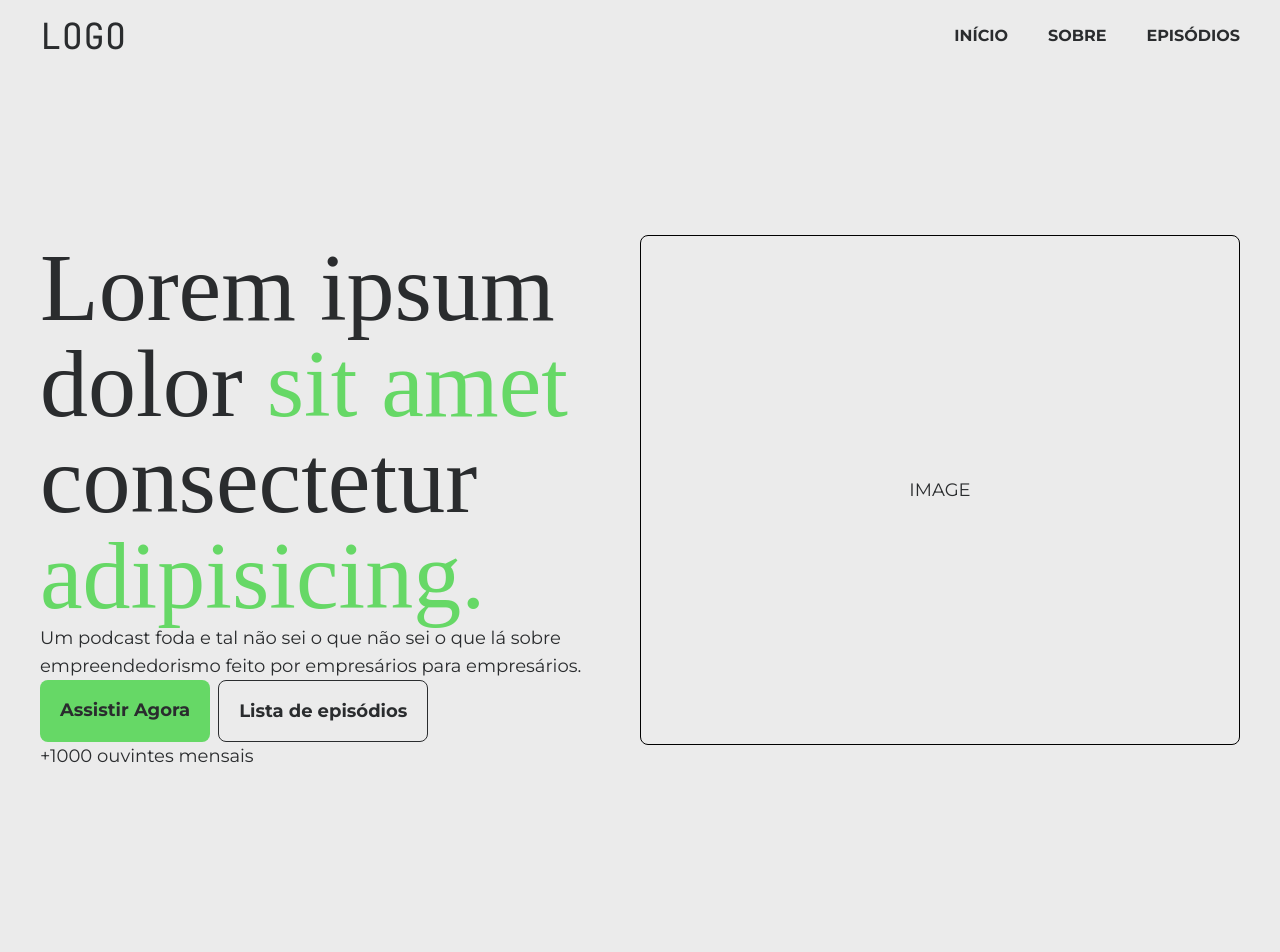
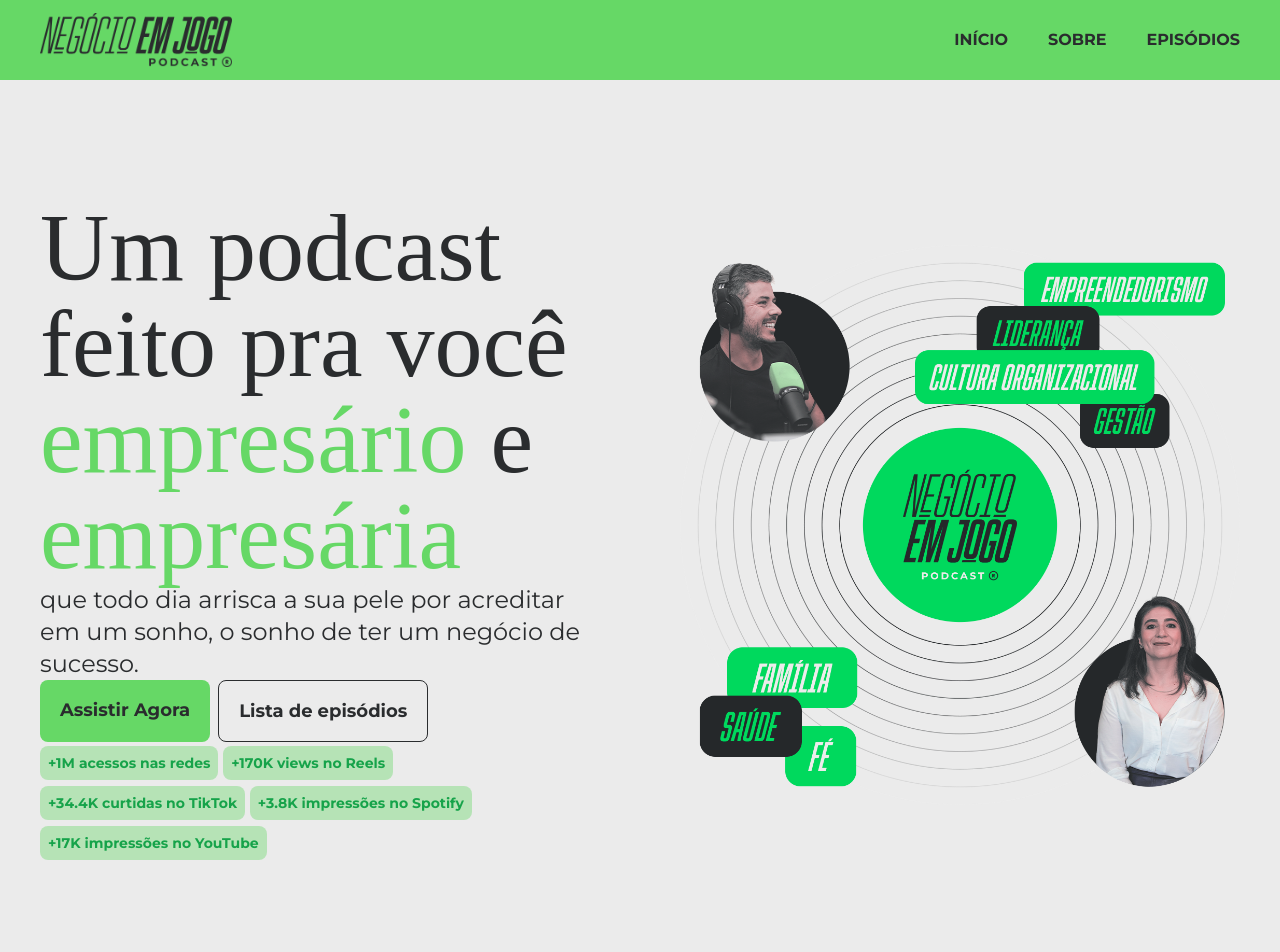
Before and after one commit to lodiped/move-resite, a SvelteKit app: page /podcast in a window 1280 px wide. Shown: the top 952 px of the page. Built offline with nearby package versions, Linux system fonts and the light colour scheme; a web font is replaced by a local one.

Commit message:
podcast site hero section bonito

```diff
--- a/src/routes/podcast/+page.svelte
+++ b/src/routes/podcast/+page.svelte
@@ -1,5 +1,7 @@
 <script>
 	import { onMount } from 'svelte';
+	import heroNej from '$lib/assets/nej/hero.png';
+	import headerNej from '$lib/assets/nej/header.png';
 	//Função que mede se a página está scrollada até o topo
 	let atTop = $state(true);
 	function handleScroll() {
@@ -20,31 +22,33 @@
 
 <header
 	class={atTop
-		? 'fixed text-nejblack py-4 transition-all top-0 left-0 w-full flex justify-center'
-		: 'fixed text-nejblack py-4 bg-stone-500/5 transition-all backdrop-blur border-b border-black/5 drop-shadow top-0 left-0 w-full flex justify-center'}
+		? 'fixed text-nejblack bg-nej py-4 transition-all top-0 left-0 w-full flex justify-center'
+		: 'fixed text-nejblack py-4 bg-nej/50 transition-all backdrop-blur border-b border-black/5 drop-shadow top-0 left-0 w-full flex justify-center'}
 >
-	<div class="w-[1200px] flex justify-between items-center">
-		<div class="text-4xl">LOGO</div>
+	<div class="w-[1200px] h-12 flex justify-between items-center">
+		<a href="/podcast"><img src={headerNej} alt="" class=" w-48" /></a>
 		<div class="flex gap-10">
-			<a href="/" class="uppercase font-montserrat font-bold">início</a>
+			<a href="/podcast" class="uppercase font-montserrat font-bold">início</a>
 			<a href="#sobre" class="uppercase font-montserrat font-bold">sobre</a>
 			<a href="#episodios" class="uppercase font-montserrat font-bold">episódios</a>
 		</div>
 	</div>
 </header>
 <div
-	class="bg-[#ebebeb] font-montserrat text-nejblack flex flex-col justify-center items-center w-full pb-20"
+	class="bg-[#ebebeb] mt-10 font-montserrat text-nejblack flex flex-col justify-center items-center w-full pb-20"
 >
-	<div class="w-[1200px] text-lg h-[500px] my-60 flex justify-center">
+	<div class="w-[1200px] gap-20 text-lg h-[650px] my-40 flex justify-center">
 		<div class="w-1/2 flex flex-col justify-between">
-			<p class="text-8xl font-cofo">
-				Lorem ipsum dolor <span class="text-nej">sit amet</span> consectetur
-				<span class="text-nej">adipisicing.</span>
-			</p>
-			<p>
-				Um podcast foda e tal não sei o que não sei o que lá sobre empreendedorismo feito por
-				empresários para empresários.
-			</p>
+			<div>
+				<p class="text-8xl font-cofo">
+					Um podcast feito pra você <span class="text-nej">empresário</span> e
+					<span class="text-nej">empresária</span>
+				</p>
+				<p class="text-2xl">
+					que todo dia arrisca a sua pele por acreditar em um sonho, o sonho de ter um negócio de
+					sucesso.
+				</p>
+			</div>
 			<div class="flex gap-2">
 				<a
 					href="https://youtube.com/"
@@ -56,10 +60,26 @@
 					>Lista de episódios</a
 				>
 			</div>
-			<div>+1000 ouvintes mensais</div>
+			<div class=" leading-10">
+				<span class="text-nowrap bg-nej/40 text-green-600 p-2 rounded-lg text-sm font-bold"
+					>+1M acessos nas redes</span
+				>
+				<span class="text-nowrap bg-nej/40 text-green-600 p-2 rounded-lg text-sm font-bold"
+					>+170K views no Reels</span
+				>
+				<span class="text-nowrap bg-nej/40 text-green-600 p-2 rounded-lg text-sm font-bold"
+					>+34.4K curtidas no TikTok</span
+				>
+				<span class="text-nowrap bg-nej/40 text-green-600 p-2 rounded-lg text-sm font-bold"
+					>+3.8K impressões no Spotify</span
+				>
+				<span class="text-nowrap bg-nej/40 text-green-600 p-2 rounded-lg text-sm font-bold"
+					>+17K impressões no YouTube</span
+				>
+			</div>
 		</div>
 		<div class="w-1/2 rounded-lg flex justify-center items-center">
-			<div class="border border-black rounded-lg py-60 w-full text-center">IMAGE</div>
+			<img src={heroNej} alt="" />
 		</div>
 	</div>
 	<div id="sobre" class="w-[1200px] my-20 flex flex-col gap-4 justify-center items-center">
@@ -142,7 +162,7 @@
 	<div class="my-10">
 		<h2 class="font-grifter text-2xl">Patrocinadores</h2>
 		<div class="flex gap-4 *:border-nejblack">
-			<a href="https://potencialpleno.com.br/" class="border p-2 rounded-lg">Potencial Pleho</a>
+			<a href="https://potencialpleno.com.br/" class="border p-2 rounded-lg">Potencial Pleno</a>
 			<a href="https://movenegocios.com.br/" class="border p-2 rounded-lg">Move Negócios</a>
 			<a href="https://ztxlabs.com/" class="border p-2 rounded-lg">ZTX Labs</a>
 		</div>
```
Also changed, not shown: src/lib/assets/nej/header.png (added), src/lib/assets/nej/hero.png (added).
